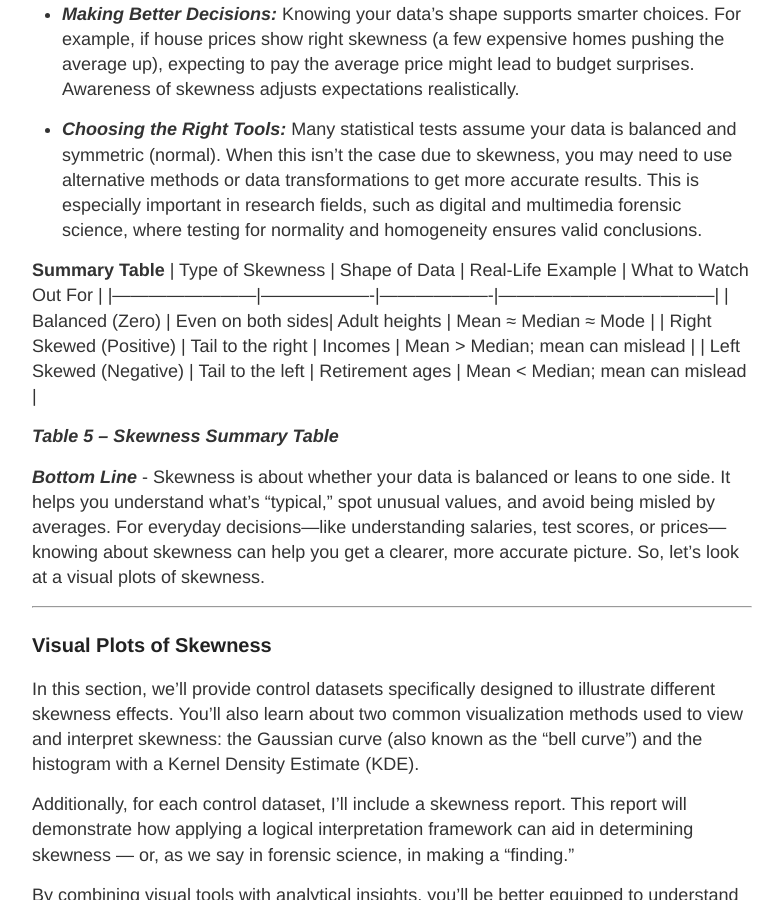
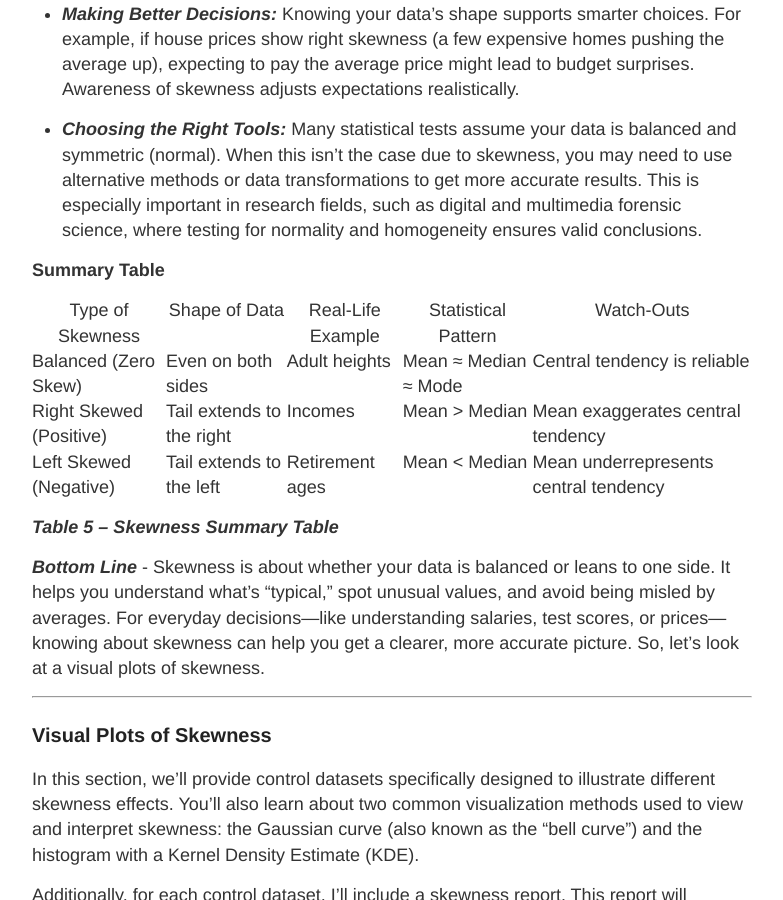
Before and after one commit to ronin4n6labs/Ronin4n6Labs.github.io, a Jekyll site: the page built from _posts/2025-08-25-Moving-Beyond-Descriptive-Statis-Post.md, in a window 1280 px wide and 900 px high, scrolled down 10019 px. Shown: the whole window, without its empty margins (248-1031 px from the left). Built offline with Jekyll 4.4.1, drawn with Linux system fonts in a browser that asks for light colours.

Commit message:
Update 2025-08-25-Moving-Beyond-Descriptive-Statis-Post.md
fixed visual perspective of table 5.

```diff
--- a/_posts/2025-08-25-Moving-Beyond-Descriptive-Statis-Post.md
+++ b/_posts/2025-08-25-Moving-Beyond-Descriptive-Statis-Post.md
@@ -337,11 +337,12 @@ Skewness is a way to describe how data is spread out—specifically, whether it
 
 
 **Summary Table**
-| Type of Skewness       | Shape of Data     | Real-Life Example  | What to Watch Out For                |
-|------------------------|-------------------|-------------------|------------------------------------|
-| Balanced (Zero)         | Even on both sides| Adult heights     | Mean ≈ Median ≈ Mode                |
-| Right Skewed (Positive) | Tail to the right | Incomes           | Mean > Median; mean can mislead     |
-| Left Skewed (Negative)  | Tail to the left  | Retirement ages   | Mean < Median; mean can mislead     |
+
+| Type of Skewness         | Shape of Data             | Real-Life Example | Statistical Pattern        | Watch-Outs                             |
+|--------------------------|---------------------------|-------------------|----------------------------|----------------------------------------|
+| Balanced (Zero Skew)     | Even on both sides        | Adult heights     | Mean ≈ Median ≈ Mode       | Central tendency is reliable           |
+| Right Skewed (Positive)  | Tail extends to the right | Incomes           | Mean > Median              | Mean exaggerates central tendency      |
+| Left Skewed (Negative)   | Tail extends to the left  | Retirement ages   | Mean < Median              | Mean underrepresents central tendency  |
 
 ***Table 5 – Skewness Summary Table***
 
```
